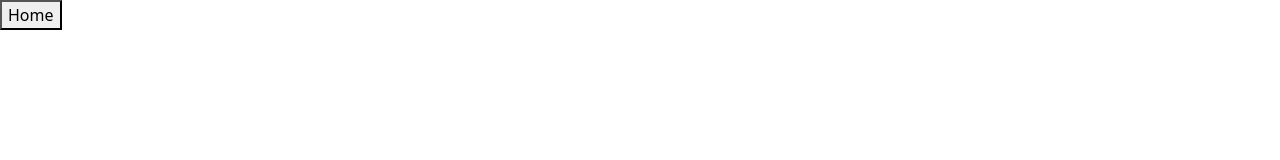
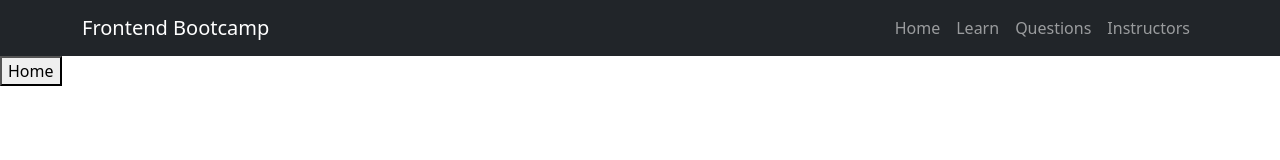
Before and after one commit to zcemycl/webpack-ts-mpa-example, a plain HTML site: page about/index.html in a window 1280 px wide. Drawn offline with nearby package versions, Linux system fonts and the light colour scheme.

Commit message:
Deploying to gh-pages from @ zcemycl/webpack-ts-mpa-example@c103af1e2b21e63bf3332eaffd23eed2751e7f5e 🚀

```diff
--- a/about/index.bundle.js
+++ b/about/index.bundle.js
@@ -1 +1 @@
-(()=>{"use strict";console.log("this is about page...");const o=document.querySelector("#root"),t=document.createElement("button");t.textContent="Home",t.onclick=()=>{"localhost"!==location.hostname&&"127.0.0.1"!==location.hostname?location.href="/webpack-ts-mpa-example/":location.href="/"},o.append(t)})();
+(()=>{"use strict";console.log("this is about page...");const o=o=>{"localhost"!==location.hostname&&"127.0.0.1"!==location.hostname?location.href="/webpack-ts-mpa-example/":location.href="/"},t=document.querySelector("#root"),e=document.createElement("button");e.textContent="Home",e.onclick=o,t.append(e);document.getElementById("homebtn").onclick=o})();
--- a/about/index.html
+++ b/about/index.html
@@ -1 +1 @@
-<!DOCTYPE html> <html lang="en"> <head> <meta charset="UTF-8"> <meta http-equiv="X-UA-Compatible" content="IE=edge"> <meta name="viewport" content="width=device-width,initial-scale=1"> <title>About</title> <script src="./index.bundle.js" defer="defer"></script> <link href="https://cdn.jsdelivr.net/npm/bootstrap@5.3.0-alpha1/dist/css/bootstrap.min.css" rel="stylesheet" integrity="sha384-GLhlTQ8iRABdZLl6O3oVMWSktQOp6b7In1Zl3/Jr59b6EGGoI1aFkw7cmDA6j6gD" crossorigin="anonymous"> </head> <body> <div id="root"></div> <script src="https://cdn.jsdelivr.net/npm/bootstrap@5.3.0-alpha1/dist/js/bootstrap.bundle.min.js" integrity="sha384-w76AqPfDkMBDXo30jS1Sgez6pr3x5MlQ1ZAGC+nuZB+EYdgRZgiwxhTBTkF7CXvN" crossorigin="anonymous"></script> </body> </html>
+<!DOCTYPE html> <html lang="en"> <head> <meta charset="UTF-8"> <meta http-equiv="X-UA-Compatible" content="IE=edge"> <meta name="viewport" content="width=device-width,initial-scale=1"> <title>About</title> <script src="./index.bundle.js" defer="defer"></script> <link href="https://cdn.jsdelivr.net/npm/bootstrap@5.3.0-alpha1/dist/css/bootstrap.min.css" rel="stylesheet" integrity="sha384-GLhlTQ8iRABdZLl6O3oVMWSktQOp6b7In1Zl3/Jr59b6EGGoI1aFkw7cmDA6j6gD" crossorigin="anonymous"> </head> <body> <nav class="navbar navbar-expand-lg bg-dark navbar-dark"> <div class="container"> <a href="#" class="navbar-brand"> Frontend Bootcamp </a> <button class="navbar-toggler" type="button" data-bs-toggle="collapse" data-bs-target="#navmenu"> <span class="navbar-toggler-icon"></span> </button> <div class="collapse navbar-collapse" id="navmenu"> <ul class="navbar-nav ms-auto"> <li class="nav-item"> <a href="#" class="nav-link" id="homebtn">Home</a> </li> <li class="nav-item"> <a href="#learn" class="nav-link">Learn</a> </li> <li class="nav-item"> <a href="#questions" class="nav-link">Questions</a> </li> <li class="nav-item"> <a href="#instructors" class="nav-link">Instructors</a> </li> </ul> </div> </div> </nav> <div id="root"></div> <script src="https://cdn.jsdelivr.net/npm/bootstrap@5.3.0-alpha1/dist/js/bootstrap.bundle.min.js" integrity="sha384-w76AqPfDkMBDXo30jS1Sgez6pr3x5MlQ1ZAGC+nuZB+EYdgRZgiwxhTBTkF7CXvN" crossorigin="anonymous"></script> </body> </html>
```
